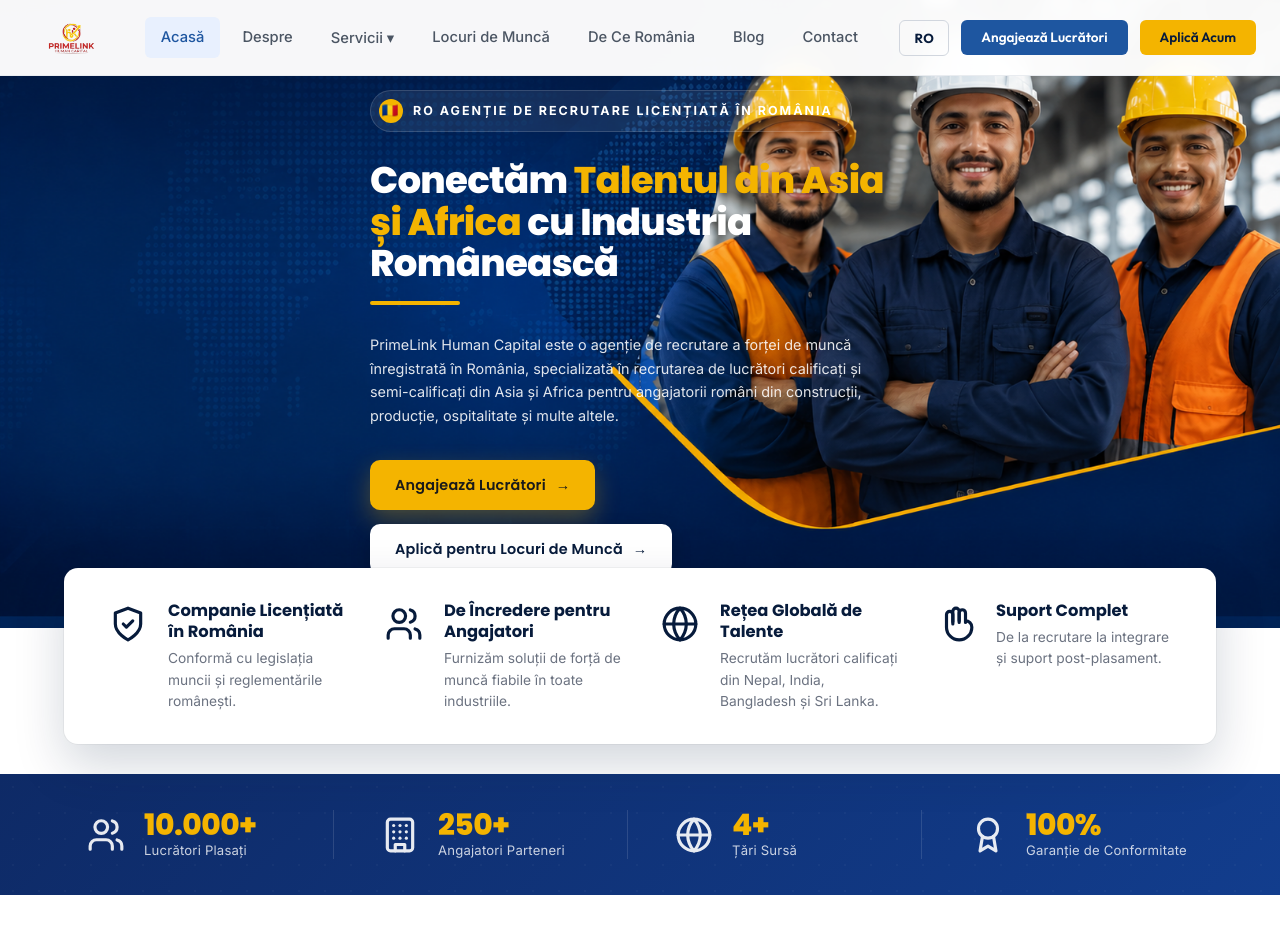
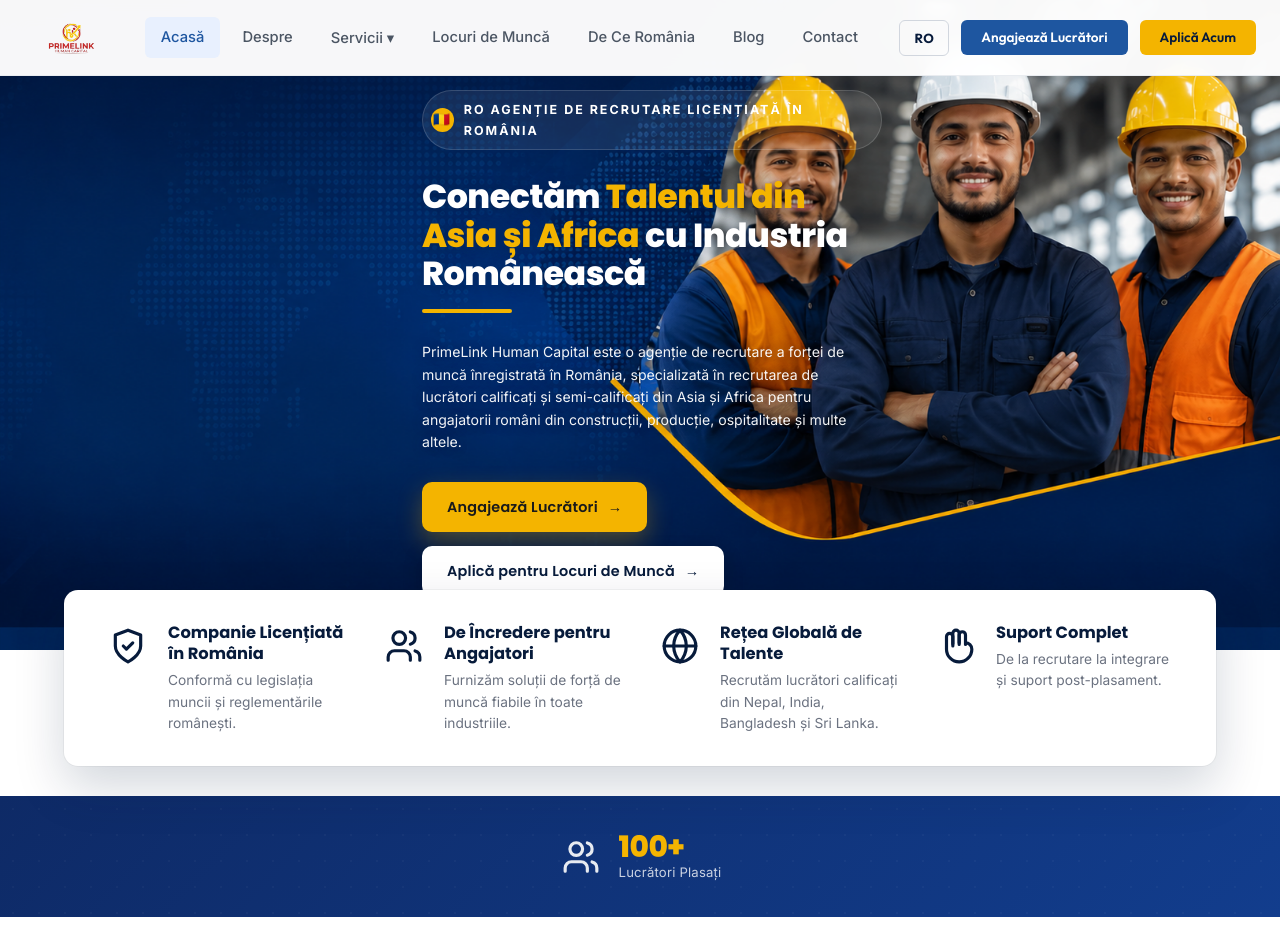
Before and after one commit to BIKASH907/PrimeLink, a Next.js app: page / in a window 1280 px wide. Shown: the top 952 px of the page. Built offline with nearby package versions, Linux system fonts and the light colour scheme.

Commit message:
fix: hero text fully on the left, workers no longer overlapped

```diff
--- a/pages/index.js
+++ b/pages/index.js
@@ -99,10 +99,10 @@
         </div>
       </section>
 
-      {/* METRICS BAND — dark navy stats row */}
+      {/* METRICS BAND — single authentic stat */}
       <section className="metrics-band">
         <div className="container">
-          <div className="metrics-grid">
+          <div className="metrics-grid metrics-grid-single">
             <div className="metric-item">
               <div className="metric-icon" aria-hidden="true">
                 <svg viewBox="0 0 24 24" fill="none" stroke="currentColor" strokeWidth="2" strokeLinecap="round" strokeLinejoin="round"><path d="M16 21v-2a4 4 0 0 0-4-4H6a4 4 0 0 0-4 4v2"/><circle cx="9" cy="7" r="4"/><path d="M22 21v-2a4 4 0 0 0-3-3.87"/><path d="M16 3.13a4 4 0 0 1 0 7.75"/></svg>
@@ -110,33 +110,6 @@
               <div className="metric-text">
                 <h3>{t('home.metrics.stat1Num')}</h3>
                 <p>{t('home.metrics.stat1')}</p>
-              </div>
-            </div>
-            <div className="metric-item">
-              <div className="metric-icon" aria-hidden="true">
-                <svg viewBox="0 0 24 24" fill="none" stroke="currentColor" strokeWidth="2" strokeLinecap="round" strokeLinejoin="round"><rect x="4" y="2" width="16" height="20" rx="2"/><path d="M9 22v-4h6v4"/><path d="M8 6h.01"/><path d="M16 6h.01"/><path d="M12 6h.01"/><path d="M12 10h.01"/><path d="M12 14h.01"/><path d="M16 10h.01"/><path d="M16 14h.01"/><path d="M8 10h.01"/><path d="M8 14h.01"/></svg>
-              </div>
-              <div className="metric-text">
-                <h3>{t('home.metrics.stat2Num')}</h3>
-                <p>{t('home.metrics.stat2')}</p>
-              </div>
-            </div>
-            <div className="metric-item">
-              <div className="metric-icon" aria-hidden="true">
-                <svg viewBox="0 0 24 24" fill="none" stroke="currentColor" strokeWidth="2" strokeLinecap="round" strokeLinejoin="round"><circle cx="12" cy="12" r="10"/><path d="M2 12h20"/><path d="M12 2a15.3 15.3 0 0 1 4 10 15.3 15.3 0 0 1-4 10 15.3 15.3 0 0 1-4-10 15.3 15.3 0 0 1 4-10z"/></svg>
-              </div>
-              <div className="metric-text">
-                <h3>{t('home.metrics.stat3Num')}</h3>
-                <p>{t('home.metrics.stat3')}</p>
-              </div>
-            </div>
-            <div className="metric-item">
-              <div className="metric-icon" aria-hidden="true">
-                <svg viewBox="0 0 24 24" fill="none" stroke="currentColor" strokeWidth="2" strokeLinecap="round" strokeLinejoin="round"><circle cx="12" cy="8" r="6"/><path d="M15.477 12.89 17 22l-5-3-5 3 1.523-9.11"/></svg>
-              </div>
-              <div className="metric-text">
-                <h3>{t('home.metrics.stat4Num')}</h3>
-                <p>{t('home.metrics.stat4')}</p>
               </div>
             </div>
           </div>
--- a/styles/globals.css
+++ b/styles/globals.css
@@ -388,30 +388,32 @@
   font-size: 0.85rem;
 }
 
-/* ======== HERO — your image as full background ======== */
+/* ======== HERO — your image as full background, text on far left ======== */
 .hero {
   position: relative;
-  min-height: 560px;            /* 10% shorter than the previous 620px */
+  min-height: 560px;
   display: flex;
   align-items: center;
   background-image: url('/hero.png');
   background-size: cover;
-  background-position: center;
+  background-position: right center;   /* push workers to the right edge */
   background-repeat: no-repeat;
   color: var(--white);
-  padding: 90px 0 54px;          /* 10% less vertical padding */
+  padding: 90px 0 54px;
 }
 
+/* Override the standard container ONLY inside .hero so text can sit on the
+   absolute left of the viewport instead of being centered with a 1200px cap. */
 .hero .container {
+  max-width: 100%;
+  padding: 0 24px 0 48px;              /* match header logo offset on the left */
   position: relative;
-  display: flex;                 /* anchors content to the left */
-  justify-content: flex-start;
 }
 
 .hero-content {
-  max-width: 540px;              /* 10% narrower */
+  max-width: 460px;                    /* narrow column so text stays clear of workers */
   text-align: left;
-  margin-left: 0;                /* hugs the left edge of the container */
+  margin-left: 0;
   margin-right: auto;
 }
 
@@ -447,12 +449,13 @@
 .hero-title {
   color: var(--white);
   font-family: 'Poppins', sans-serif;
-  font-size: clamp(1.65rem, 2.9vw, 2.5rem);   /* 10% smaller */
+  font-size: clamp(1.55rem, 2.6vw, 2.2rem);   /* slightly smaller so it fits the narrow column */
   font-weight: 800;
-  line-height: 1.12;
-  letter-spacing: -0.7px;
+  line-height: 1.15;
+  letter-spacing: -0.5px;
   margin-bottom: 16px;
   text-align: left;
+  text-shadow: 0 2px 16px rgba(7,27,59,0.45); /* subtle darkening behind text only */
 }
 
 .hero-title .highlight {
@@ -471,13 +474,14 @@
 
 .hero-desc {
   font-family: 'Inter', sans-serif;
-  font-size: clamp(0.9rem, 1.1vw, 1rem);     /* 10% smaller */
-  line-height: 1.65;
-  color: rgba(255,255,255,0.88);
-  max-width: 520px;
-  margin-bottom: 32px;
+  font-size: clamp(0.88rem, 1vw, 0.98rem);
+  line-height: 1.6;
+  color: rgba(255,255,255,0.95);
+  max-width: 440px;
+  margin-bottom: 28px;
   font-weight: 400;
   text-align: left;
+  text-shadow: 0 1px 12px rgba(7,27,59,0.45);
 }
 
 .hero-buttons {
@@ -704,6 +708,12 @@
   align-items: center;
 }
 
+/* Single-metric layout — center the lone stat */
+.metrics-grid-single {
+  grid-template-columns: auto;
+  justify-content: center;
+}
+
 .metric-item {
   display: flex;
   align-items: center;
@@ -713,6 +723,7 @@
 }
 
 .metric-item:last-child { border-right: none; }
+.metrics-grid-single .metric-item { border-right: none; padding: 0; }
 
 .metric-icon {
   display: flex;
```
Also changed, not shown: lib/i18n.js.
